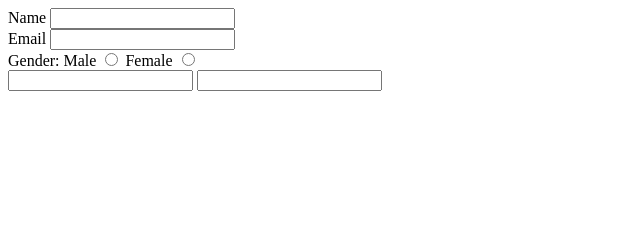
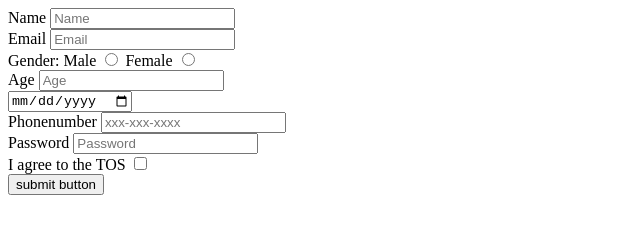
Before and after one commit to acciojob/signup-form-car-Sagunthala-A, a website: page main.html in a window 1280 px wide. Shown: the whole page, without its empty margins (0-640 px from the left). Drawn offline with Linux system fonts and the light colour scheme.

Commit message:
created a submission

```diff
--- a/main.html
+++ b/main.html
@@ -10,27 +10,47 @@
 	<!-- the entire body must be written by student -->
 	<form method="post">
 		<label for"name">Name</label>
-		<input type="text" name="name" id="name" required>
+		<input type="text" name="name" id="name" required placeholder="Name">
 		<br>
 
 		<label for"email">Email</label>
-		<input type="email" name="email" id="email" required>
+		<input type="email" name="email" id="email" required placeholder="Email">
 		<br>
 
 
 		<label >Gender: </label>
 		<label for="male">Male</label>
-		<input type="radio" name="gender" id="male" required>
+		<input type="radio" name="gender" id="male" required >
 
 		<label for="female">Female</label>
 		<input type="radio" name="gender" id="female" required>
 		<br>
 
-		<label for"carbrands"></label>
-		<input type="" name="" id="" required>
 
-		<label for""></label>
-		<input type="" name="" id="" required>
+		<label for"age">Age</label>
+		<input type="number" name="age" id="age" required placeholder="Age">
+		<br>
+
+
+		<label for"dob"></label>
+		<input type="date" name="dob" id="dob" required >
+		<br>
+
+		<label for"phonenumber">Phonenumber</label>
+		<input type="telxxx-xxx-xxxx" name="phonenumber" id="phonenumber" required placeholder="xxx-xxx-xxxx">
+		<br>
+
+
+		<label for"password">Password</label>
+		<input type="password" name="password" id="password" required placeholder="Password">
+		<br>
+
+
+		<label for"checkbox"> I agree to the TOS</label>
+		<input type="checkbox" name="checkbox" id="checkbox" required >
+		<br>
+
+		<button type="submit" value="button">submit button</button>
 
 	</form>
     <script type="text/javascript" src="./script.js">
```
